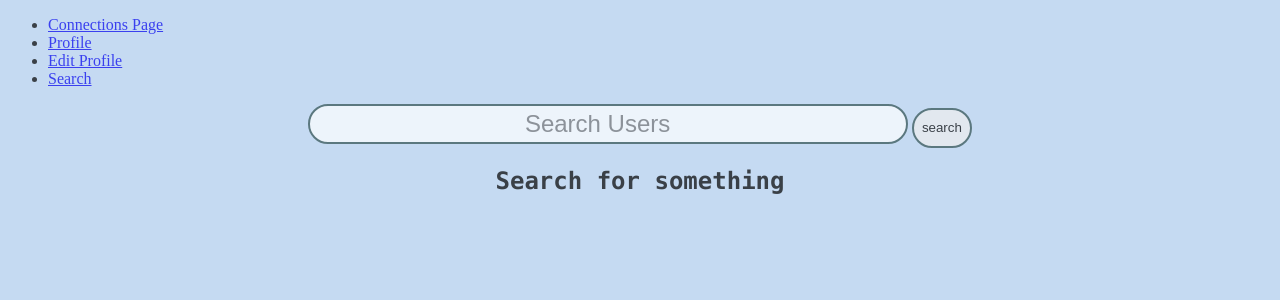
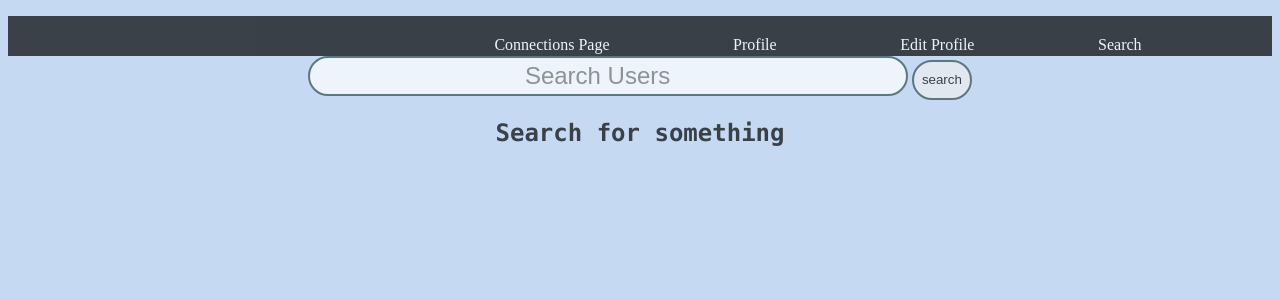
Before and after one commit to ctstolfa/SocialMatcherForGamers, a Django app: page /search in a window 1280 px wide. Shown: the top 300 px of the page. Run offline with Django 4.2, Linux system fonts and the light colour scheme.

Commit message:
Added Minimal Stylization

```diff
--- a/SMG/smg_app/views.py
+++ b/SMG/smg_app/views.py
@@ -52,7 +52,7 @@ def loginPage(request):
         if user is not None:
             login(request, user)
             uName = user.username
-            return render(request, "profile.html", {'uName': uName})
+            return redirect("profile", username=uName)
         else:
             # messages.error(request, 'Bad Credential')
             return redirect('register')
@@ -118,10 +118,10 @@ def profile_update(request):
 
     return render(request, 'editProfile.html', context)
 
+
 def change_friend(request, operation, username):
     friend = User.objects.get(username=username)
     if operation == 'add':
-        print(friend)
         f_request = FriendRequest.objects.get(sender=friend, receiver=request.user)
         Friend.add_friend(request.user, friend)
         Friend.add_friend(friend, request.user)
--- a/SMG/templates/friendPage.html
+++ b/SMG/templates/friendPage.html
@@ -20,8 +20,8 @@
             <a href="{% url 'change_friend' operation='add' username=request.sender %}">
                 <button type="button">Accept Friend Request</button>
             </a>
-            <a href="{% url 'delete_request' operation='Receiver_deleting' username=request.receiver %}">
-                <button type="button">Delete Friend Request</button>
+            <a href="{% url 'delete_request' operation='Receiver_deleting' username=request.sender %}">
+                <button type="button">Deny Friend Request</button>
             </a>
             <br>
         {% endfor %}
--- a/SMG/templates/search.html
+++ b/SMG/templates/search.html
@@ -16,6 +16,58 @@
             background-color: rgb(197, 218, 242);
             opacity: 0.7;
         }
+        .nav{
+           background-color: black;
+           display: flex;
+           justify-content: center;
+           color: white;
+           font-weight: bolder;
+           font-size: 1.5em;
+           width: 100%;
+           margin:0 10% 0  0 ;
+            height: 40px;
+           font-family: "Bitstream Vera Sans Mono", Monaco, "Courier New", Courier, monospace;
+           opacity: 1;
+       }
+
+       .nav-wrapper{
+            background-color: black;
+            margin: 0;
+            padding: 0;
+            opacity: 1;
+
+        }
+        .nav-internal-wrapper{
+            margin:0 10% 0  35% ;
+            height: 40px;
+             background-color: black;
+
+        }
+        .nav-internal-wrapper ul{
+            display: flex;
+            justify-content: space-between;
+            text-align: center;
+
+        }
+        .nav-internal-wrapper ul li{
+            list-style:  none;
+            margin: 4px;
+        }
+        .nav-internal-wrapper ul li a{
+            text-align: center;
+            text-decoration: none;
+            color: white;
+        }
+        .internal-wrapper{
+           padding-top: 1.5%;
+           margin-left: 40%;
+           line-height: 30px;
+           color: white;
+           font-weight: bold;
+           font-size: 1em;
+           font-family: "Bitstream Vera Sans Mono", Monaco, "Courier New", Courier, monospace;
+       }
+
         .search-bar-wrapper{
             text-align:center ;
             font-family: -apple-system;
```
Also changed, not shown: SMG/templates/connectionsPage.html (+45 -1 lines), SMG/templates/profile.html (+36 -5 lines).
